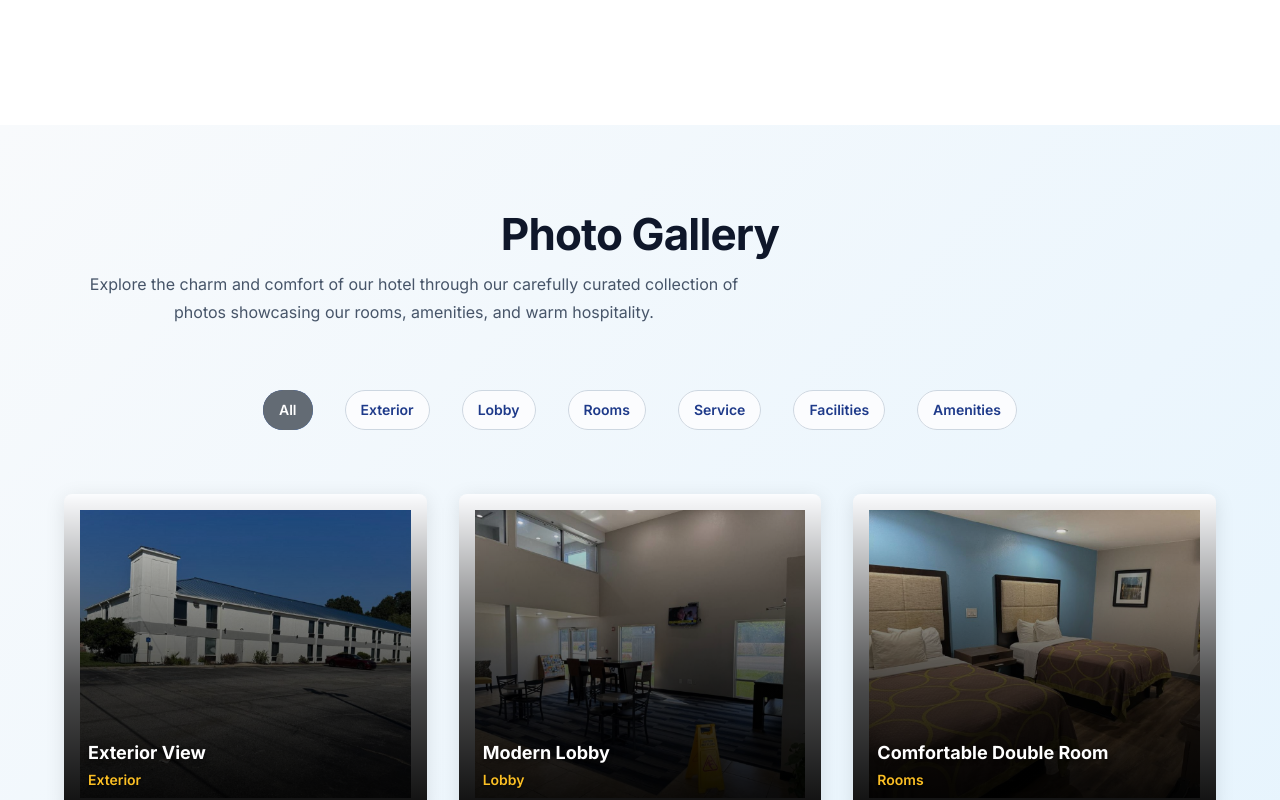
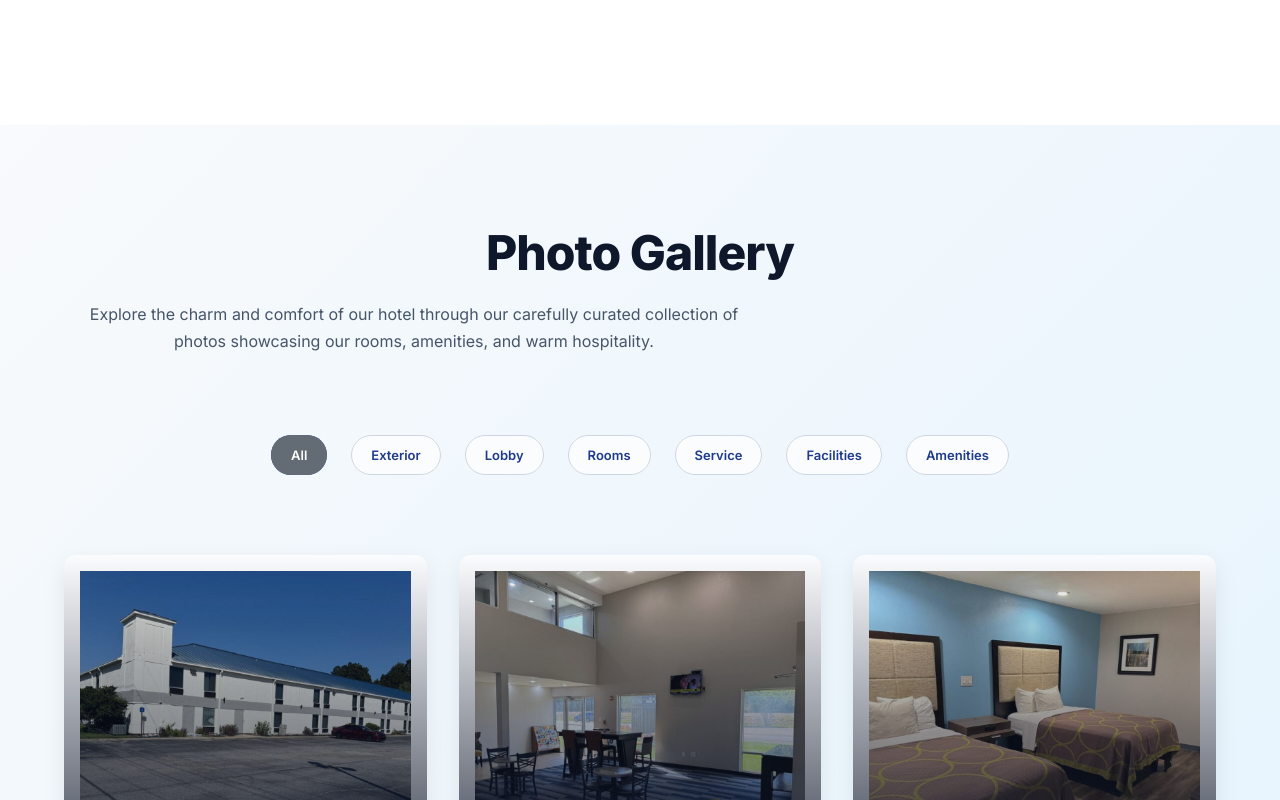
Before and after one commit to Pra9ptl/executive_inn, a React (Create React App) app: page / in a window 1280 px wide. Shown: the part 1100-1900 px from the top of the page. Built offline with nearby package versions, Linux system fonts and the light colour scheme.

Commit message:
fixed photo galary

```diff
--- a/src/components/PhotoGallery.tsx
+++ b/src/components/PhotoGallery.tsx
@@ -103,15 +103,15 @@ const PhotoGallery: React.FC = () => {
   };
 
   return (
-    <Box id="gallery" sx={{ py: 10, background: 'linear-gradient(135deg, #f8fafc 0%, #e0f2fe 100%)' }}>
+    <Box id="gallery" sx={{ py: { xs: 8, md: 12 }, background: 'linear-gradient(135deg, #f8fafc 0%, #e0f2fe 100%)' }}>
       <Container maxWidth="lg">
-        <Stack spacing={1} sx={{ mb: 8 }}>
+        <Stack spacing={2} sx={{ mb: 10 }}>
           <Typography
             level="h2"
             sx={{
               textAlign: 'center',
-              fontSize: { xs: '32px', md: '44px' },
-              fontWeight: 'bold',
+              fontSize: { xs: '32px', md: '48px' },
+              fontWeight: 800,
               color: '#0f172a',
               letterSpacing: '-0.02em',
             }}
@@ -136,12 +136,12 @@ const PhotoGallery: React.FC = () => {
         {/* Category Filter */}
         <Stack
           direction="row"
-          spacing={2}
+          spacing={1.5}
           sx={{
-            mb: 8,
+            mb: 10,
             justifyContent: 'center',
             flexWrap: 'wrap',
-            gap: 2,
+            gap: 1.5,
           }}
         >
           {categories.map((category) => (
@@ -157,14 +157,19 @@ const PhotoGallery: React.FC = () => {
                     : 'white',
                 color: selectedCategory === category ? 'white' : '#1e3a8a',
                 borderColor: '#3b82f6',
+                borderWidth: selectedCategory === category ? 0 : 2,
                 fontWeight: '600',
-                fontSize: '14px',
-                px: 2,
-                py: 1.2,
-                transition: 'all 0.3s ease',
+                fontSize: '13px',
+                px: 2.5,
+                py: 1.3,
+                transition: 'all 0.25s ease',
+                outline: 'none',
+                '&:focus': {
+                  outline: 'none',
+                },
                 '&:hover': {
-                  transform: 'translateY(-2px)',
-                  boxShadow: selectedCategory === category ? '0 8px 20px rgba(30, 58, 138, 0.3)' : '0 4px 12px rgba(30, 58, 138, 0.15)',
+                  transform: 'translateY(-3px)',
+                  boxShadow: selectedCategory === category ? '0 10px 25px rgba(30, 58, 138, 0.3)' : '0 6px 16px rgba(30, 58, 138, 0.12)',
                 },
               }}
             >
@@ -181,8 +186,9 @@ const PhotoGallery: React.FC = () => {
               xs: '1fr',
               sm: 'repeat(2, 1fr)',
               md: 'repeat(3, 1fr)',
+              lg: 'repeat(3, 1fr)',
             },
-            gap: 4,
+            gap: { xs: 3, md: 4 },
             mb: 4,
           }}
         >
@@ -193,14 +199,22 @@ const PhotoGallery: React.FC = () => {
               sx={{
                 cursor: 'pointer',
                 overflow: 'hidden',
-                height: '320px',
-                transition: 'all 0.4s cubic-bezier(0.4, 0, 0.2, 1)',
+                height: { xs: '280px', md: '340px' },
+                transition: 'all 0.35s cubic-bezier(0.4, 0, 0.2, 1)',
                 border: 'none',
-                boxShadow: '0 4px 20px rgba(0, 0, 0, 0.1)',
+                boxShadow: '0 8px 24px rgba(0, 0, 0, 0.08)',
                 position: 'relative',
+                borderRadius: '12px',
+                outline: 'none',
+                '&:focus': {
+                  outline: 'none',
+                },
                 '&:hover': {
-                  transform: 'translateY(-12px) scale(1.02)',
-                  boxShadow: '0 20px 50px rgba(30, 58, 138, 0.25)',
+                  transform: 'translateY(-16px)',
+                  boxShadow: '0 24px 48px rgba(30, 58, 138, 0.18)',
+                  '& img': {
+                    transform: 'scale(1.08)',
+                  },
                 },
               }}
             >
@@ -212,7 +226,7 @@ const PhotoGallery: React.FC = () => {
                   width: '100%',
                   height: '100%',
                   objectFit: 'cover',
-                  transition: 'transform 0.4s ease',
+                  transition: 'transform 0.35s cubic-bezier(0.4, 0, 0.2, 1)',
                 }}
               />
               <Box
@@ -222,21 +236,21 @@ const PhotoGallery: React.FC = () => {
                   left: 0,
                   right: 0,
                   top: 0,
-                  background: 'linear-gradient(to top, rgba(0,0,0,0.95) 0%, rgba(0,0,0,0.7) 40%, transparent 100%)',
+                  background: 'linear-gradient(to top, rgba(15,23,42,0.85) 0%, rgba(15,23,42,0.5) 40%, transparent 100%)',
                   display: 'flex',
                   flexDirection: 'column',
                   justifyContent: 'flex-end',
-                  p: 3,
+                  p: { xs: 2.5, md: 3 },
+                  gap: 0.5,
                 }}
               >
                 <Typography
                   level="title-lg"
                   sx={{
-                    fontWeight: 'bold',
-                    mb: 0.5,
+                    fontWeight: '700',
                     color: 'white',
-                    fontSize: '18px',
-                    textShadow: '0 2px 4px rgba(0,0,0,0.5)',
+                    fontSize: { xs: '16px', md: '18px' },
+                    letterSpacing: '-0.3px',
                   }}
                 >
                   {image.title}
@@ -245,9 +259,10 @@ const PhotoGallery: React.FC = () => {
                   level="body-sm"
                   sx={{
                     color: '#fbbf24',
-                    fontSize: '14px',
+                    fontSize: '12px',
                     fontWeight: '600',
-                    textShadow: '0 1px 2px rgba(0,0,0,0.5)',
+                    textTransform: 'uppercase',
+                    letterSpacing: '0.5px',
                   }}
                 >
                   {image.category}
@@ -266,102 +281,203 @@ const PhotoGallery: React.FC = () => {
             justifyContent: 'center',
             alignItems: 'center',
             zIndex: 1000,
+            background: 'rgba(15, 23, 42, 0.95)',
           }}
         >
           <Box
             sx={{
               position: 'relative',
-              width: { xs: '95%', md: '85%' },
-              maxWidth: '900px',
-              maxHeight: '90vh',
-              background: 'white',
-              borderRadius: '16px',
-              overflow: 'hidden',
-              boxShadow: '0 20px 60px rgba(0, 0, 0, 0.3)',
+              width: { xs: '100%', md: '90%' },
+              maxWidth: '1200px',
+              height: '100vh',
+              display: 'flex',
+              flexDirection: 'column',
             }}
           >
+            {selectedImage && (
+              <>
+                {/* Top Bar */}
+                <Box
+                  sx={{
+                    display: 'flex',
+                    justifyContent: 'space-between',
+                    alignItems: 'center',
+                    mb: 2,
+                    px: { xs: 2, md: 0 },
+                  }}
+                >
+                  <Box>
+                    <Typography
+                      level="h4"
+                      sx={{
+                        color: 'white',
+                        fontWeight: '700',
+                        fontSize: { xs: '18px', md: '24px' },
+                        mb: 0.5,
+                      }}
+                    >
+                      {selectedImage.title}
+                    </Typography>
+                    <Typography
+                      level="body-sm"
+                      sx={{
+                        color: '#94a3b8',
+                        fontSize: { xs: '13px', md: '14px' },
+                      }}
+                    >
+                      {filteredImages.findIndex((img) => img.id === selectedImage.id) + 1} of {filteredImages.length} • {selectedImage.category}
+                    </Typography>
+                  </Box>
+
                   <ModalClose
                     variant="plain"
                     sx={{
-                position: 'absolute',
-                right: 16,
-                top: 16,
-                zIndex: 10,
-                background: 'rgba(0,0,0,0.6)',
+                      position: 'static',
+                      background: 'rgba(255, 255, 255, 0.1)',
                       color: 'white',
                       borderRadius: '8px',
-                transition: 'all 0.3s ease',
+                      width: '40px',
+                      height: '40px',
+                      transition: 'all 0.2s ease',
+                      outline: 'none',
+                      '&:focus': {
+                        outline: 'none',
+                      },
                       '&:hover': {
-                  background: 'rgba(0,0,0,0.8)',
-                  transform: 'scale(1.1)',
+                        background: 'rgba(255, 255, 255, 0.2)',
                       },
                     }}
                   />
+                </Box>
 
-            {selectedImage && (
-              <>
+                {/* Image Container */}
+                <Box
+                  sx={{
+                    flex: 1,
+                    display: 'flex',
+                    justifyContent: 'center',
+                    alignItems: 'center',
+                    position: 'relative',
+                    mb: 2,
+                  }}
+                >
                   <Box
                     component="img"
                     src={selectedImage.image}
                     alt={selectedImage.title}
                     sx={{
-                    width: '100%',
-                    height: 'auto',
-                    maxHeight: '70vh',
-                    objectFit: 'cover',
-                    display: 'block',
+                      maxWidth: '100%',
+                      maxHeight: '75vh',
+                      objectFit: 'contain',
+                      borderRadius: '4px',
                     }}
                   />
 
-                <Box sx={{ p: 4, background: 'linear-gradient(135deg, #f8fafc 0%, #e0f2fe 100%)' }}>
-                  <Typography level="h3" sx={{ color: '#1e3a8a', mb: 1, fontWeight: 'bold' }}>
-                    {selectedImage.title}
-                  </Typography>
-                  <Typography level="body-sm" sx={{ color: '#64748b', mb: 3, fontSize: '14px' }}>
-                    Category: {selectedImage.category}
-                  </Typography>
-
-                  <Stack direction="row" spacing={2} justifyContent="center">
+                  {/* Previous Button */}
                   <Button
                     onClick={handlePrevious}
                     variant="solid"
                     sx={{
-                        background: 'linear-gradient(135deg, #1e3a8a 0%, #3b82f6 100%)',
-                        color: 'white',
-                        fontWeight: '600',
-                        transition: 'all 0.3s ease',
+                      position: 'absolute',
+                      left: { xs: 8, md: 16 },
+                      top: '50%',
+                      transform: 'translateY(-50%)',
+                      background: 'rgba(255, 255, 255, 0.95)',
+                      color: '#1e3a8a',
+                      minWidth: { xs: '40px', md: '48px' },
+                      minHeight: { xs: '40px', md: '48px' },
+                      borderRadius: '8px',
+                      padding: 0,
+                      transition: 'all 0.2s ease',
+                      outline: 'none',
+                      '&:focus': {
+                        outline: 'none',
+                      },
                       '&:hover': {
-                          transform: 'translateY(-2px)',
-                          boxShadow: '0 8px 20px rgba(30, 58, 138, 0.3)',
+                        background: 'white',
+                        transform: 'translateY(-50%) scale(1.05)',
                       },
                     }}
-                      startDecorator={<ChevronLeft />}
                   >
-                      Previous
+                    <ChevronLeft sx={{ fontSize: { xs: 24, md: 28 } }} />
                   </Button>
 
-                    <Typography level="body-sm" sx={{ alignSelf: 'center', color: '#64748b', fontWeight: '600' }}>
-                      {filteredImages.findIndex((img) => img.id === selectedImage.id) + 1} of {filteredImages.length}
-                    </Typography>
-
+                  {/* Next Button */}
                   <Button
                     onClick={handleNext}
                     variant="solid"
                     sx={{
-                        background: 'linear-gradient(135deg, #1e3a8a 0%, #3b82f6 100%)',
-                        color: 'white',
-                        fontWeight: '600',
-                        transition: 'all 0.3s ease',
+                      position: 'absolute',
+                      right: { xs: 8, md: 16 },
+                      top: '50%',
+                      transform: 'translateY(-50%)',
+                      background: 'rgba(255, 255, 255, 0.95)',
+                      color: '#1e3a8a',
+                      minWidth: { xs: '40px', md: '48px' },
+                      minHeight: { xs: '40px', md: '48px' },
+                      borderRadius: '8px',
+                      padding: 0,
+                      transition: 'all 0.2s ease',
+                      outline: 'none',
+                      '&:focus': {
+                        outline: 'none',
+                      },
                       '&:hover': {
-                          transform: 'translateY(-2px)',
-                          boxShadow: '0 8px 20px rgba(30, 58, 138, 0.3)',
+                        background: 'white',
+                        transform: 'translateY(-50%) scale(1.05)',
                       },
                     }}
-                      endDecorator={<ChevronRight />}
                   >
-                      Next
+                    <ChevronRight sx={{ fontSize: { xs: 24, md: 28 } }} />
                   </Button>
-                  </Stack>
+                </Box>
+
+                {/* Thumbnail Strip */}
+                <Box
+                  sx={{
+                    display: 'flex',
+                    gap: { xs: 1, md: 1.5 },
+                    flexWrap: 'wrap',
+                    justifyContent: 'center',
+                    px: { xs: 2, md: 0 },
+                    pb: { xs: 2, md: 3 },
+                  }}
+                >
+                  {filteredImages.map((image) => (
+                    <Box
+                      key={image.id}
+                      onClick={() => setSelectedImage(image)}
+                      sx={{
+                        width: { xs: '70px', sm: '80px', md: '90px' },
+                        height: { xs: '50px', sm: '60px', md: '65px' },
+                        borderRadius: '6px',
+                        overflow: 'hidden',
+                        cursor: 'pointer',
+                        border: selectedImage.id === image.id ? '3px solid white' : '3px solid transparent',
+                        opacity: selectedImage.id === image.id ? 1 : 0.5,
+                        transition: 'all 0.2s ease',
+                        outline: 'none',
+                        '&:focus': {
+                          outline: 'none',
+                        },
+                        '&:hover': {
+                          opacity: 1,
+                          transform: 'scale(1.05)',
+                        },
+                      }}
+                    >
+                      <Box
+                        component="img"
+                        src={image.image}
+                        alt={image.title}
+                        sx={{
+                          width: '100%',
+                          height: '100%',
+                          objectFit: 'cover',
+                        }}
+                      />
+                    </Box>
+                  ))}
                 </Box>
               </>
             )}
```
Also changed, not shown: src/App.css (+30 -0 lines). Lines whose indentation alone changed are shown as unchanged.
